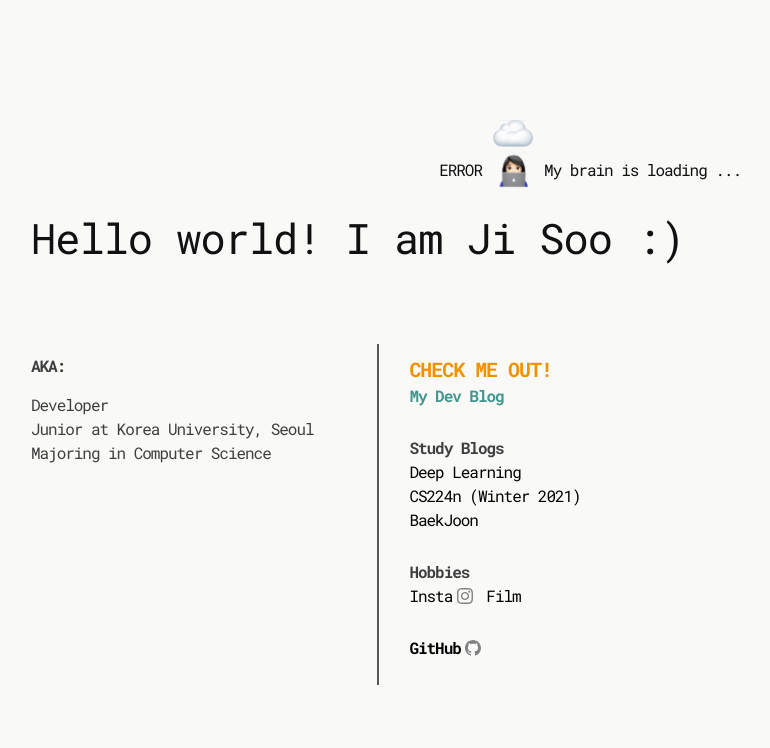
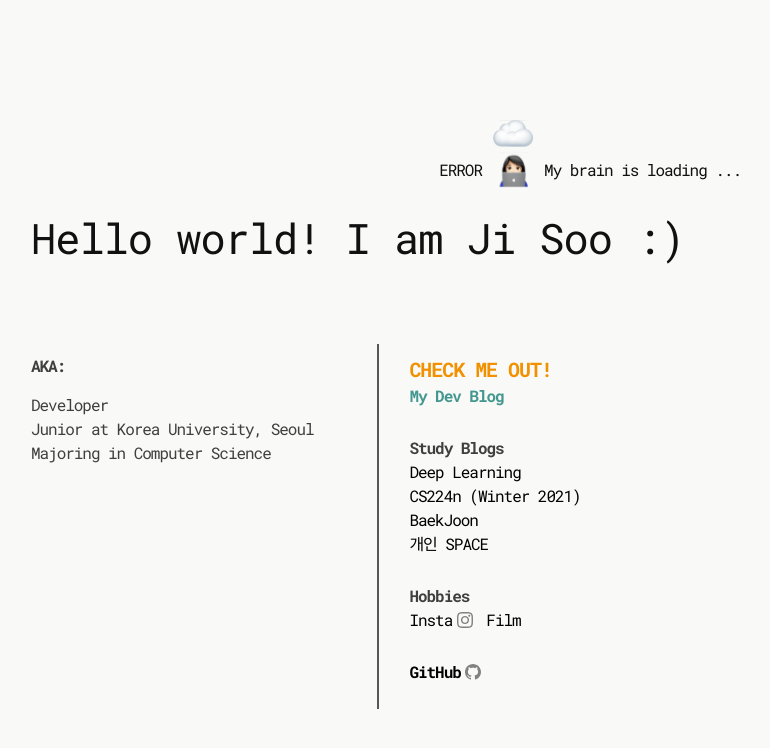
Before and after one commit to simplewhite9/simplewhite9.github.io, a Jekyll site: the page built from _pages/index.markdown, in a window 1280 px wide. Shown: the top 748 px of the page, without its empty margins (269-1039 px from the left). Built offline with Jekyll 4.4.1, drawn with Linux system fonts in a browser that asks for light colours.

Commit message:
Add new category

```diff
--- a/_data/categories.yml
+++ b/_data/categories.yml
@@ -6,3 +6,6 @@
 
 - name: BaekJoon
   category : baekjoon
+
+- name: 개인 SPACE
+  category: 개인-space
```
